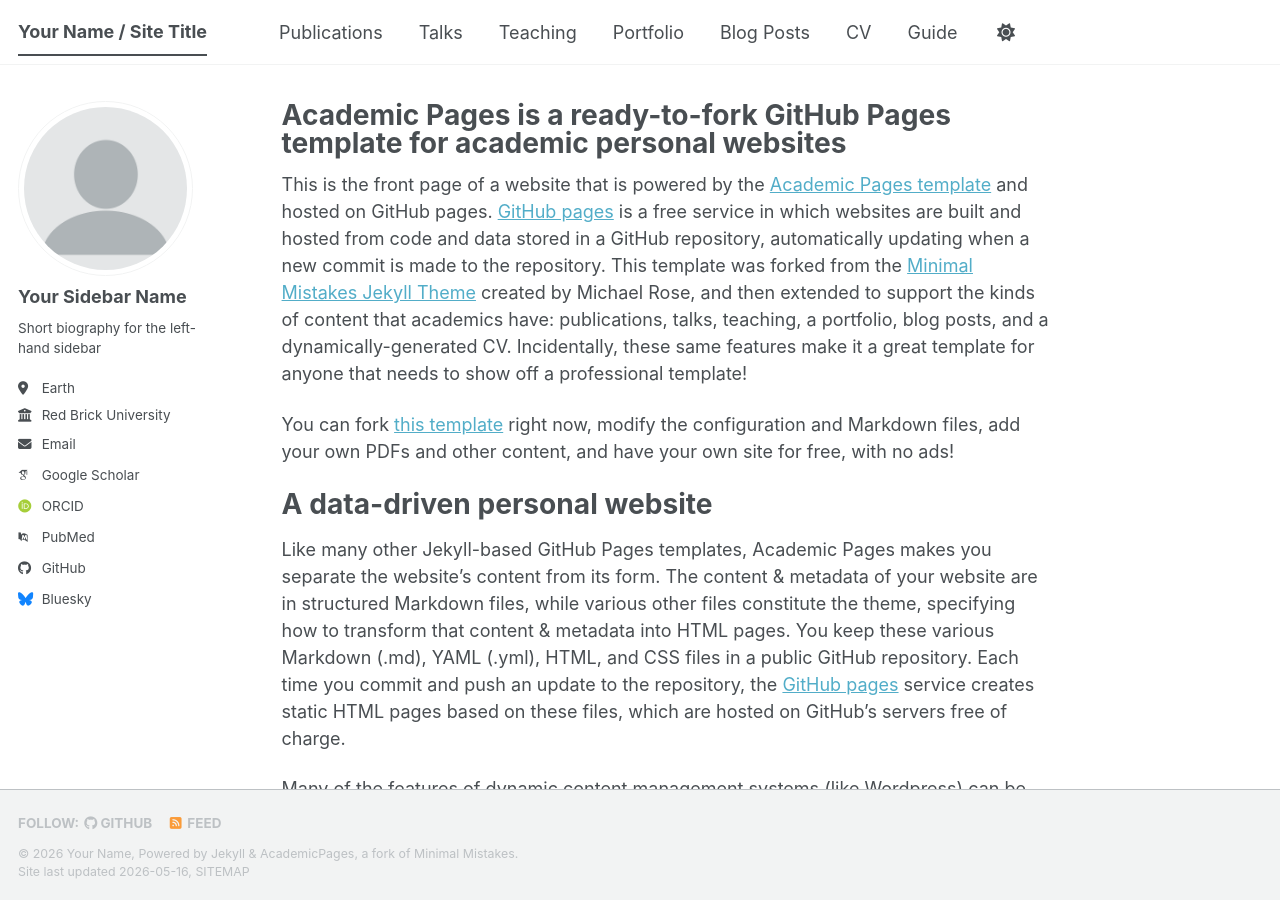
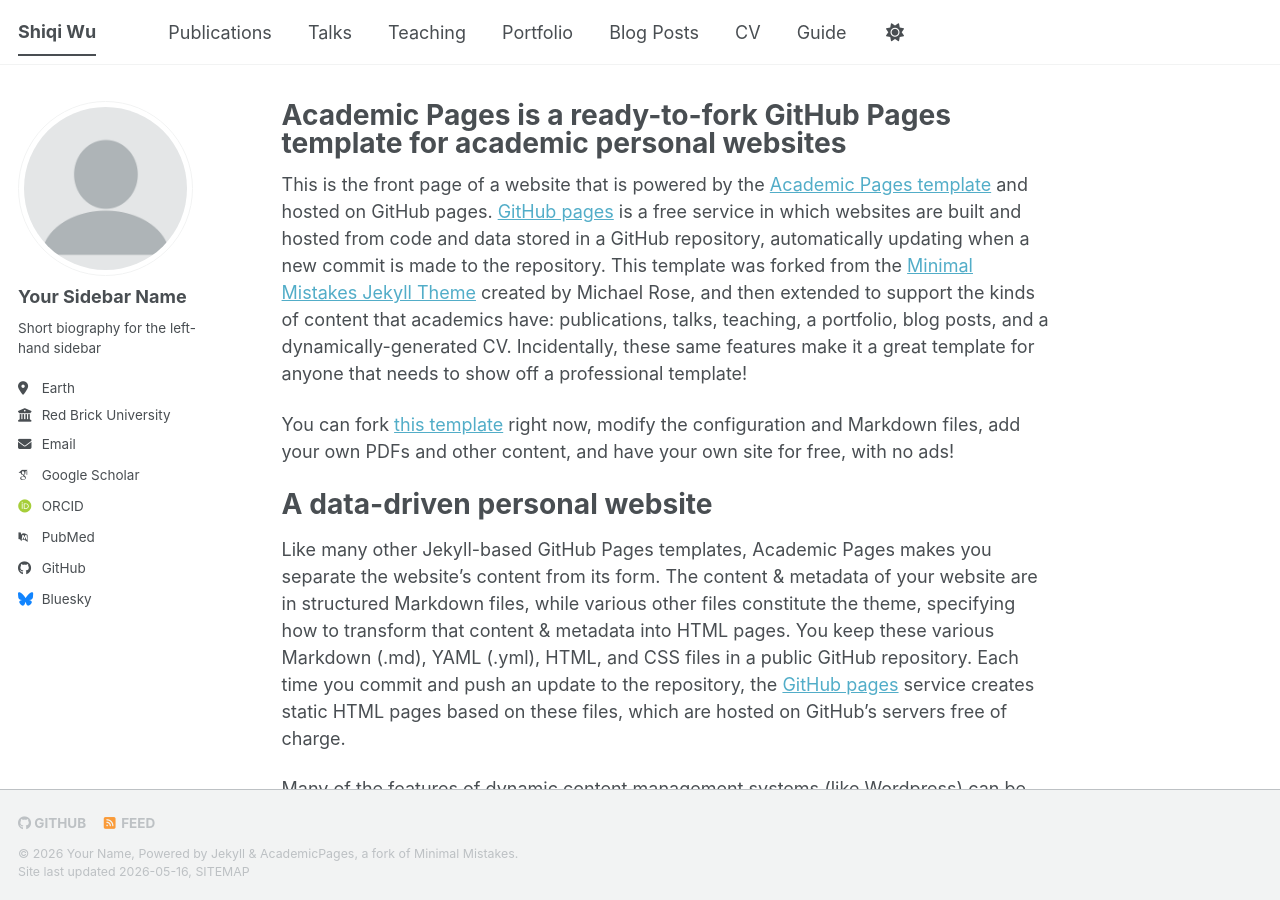
Before and after one commit to Sunrise-57/Sunrise-57.github.io, a Jekyll site: the page built from _pages/about.md, in a window 1280 px wide and 900 px high. Built offline with Jekyll 4.4.1, drawn with Linux system fonts in a browser that asks for light colours; some web fonts are replaced; a script bundle is joined from its source files by our own code; library files that are not in the unit come from our copies.

Commit message:
Update _config.yml

```diff
--- a/_config.yml
+++ b/_config.yml
@@ -7,9 +7,9 @@
 # server process.
 
 # Basic Site Settings
-locale                   : "en-US"
-site_theme               : "default" # The available themes options are "default", "air", "sunrise", "mint", "dirt" and "contrast"
-title                    : "Your Name / Site Title"
+title: "Shiqi Wu"
+name: &name "Shiqi Wu"
+description: &description "Master's student in Mathematics, Anhui University"
 title_separator          : "-"
 name                     : &name "Your Name"
 description              : &description "Your Name's academic portfolio"   # Update this with a general description of your site, this is the default if not overridden by a page
```
